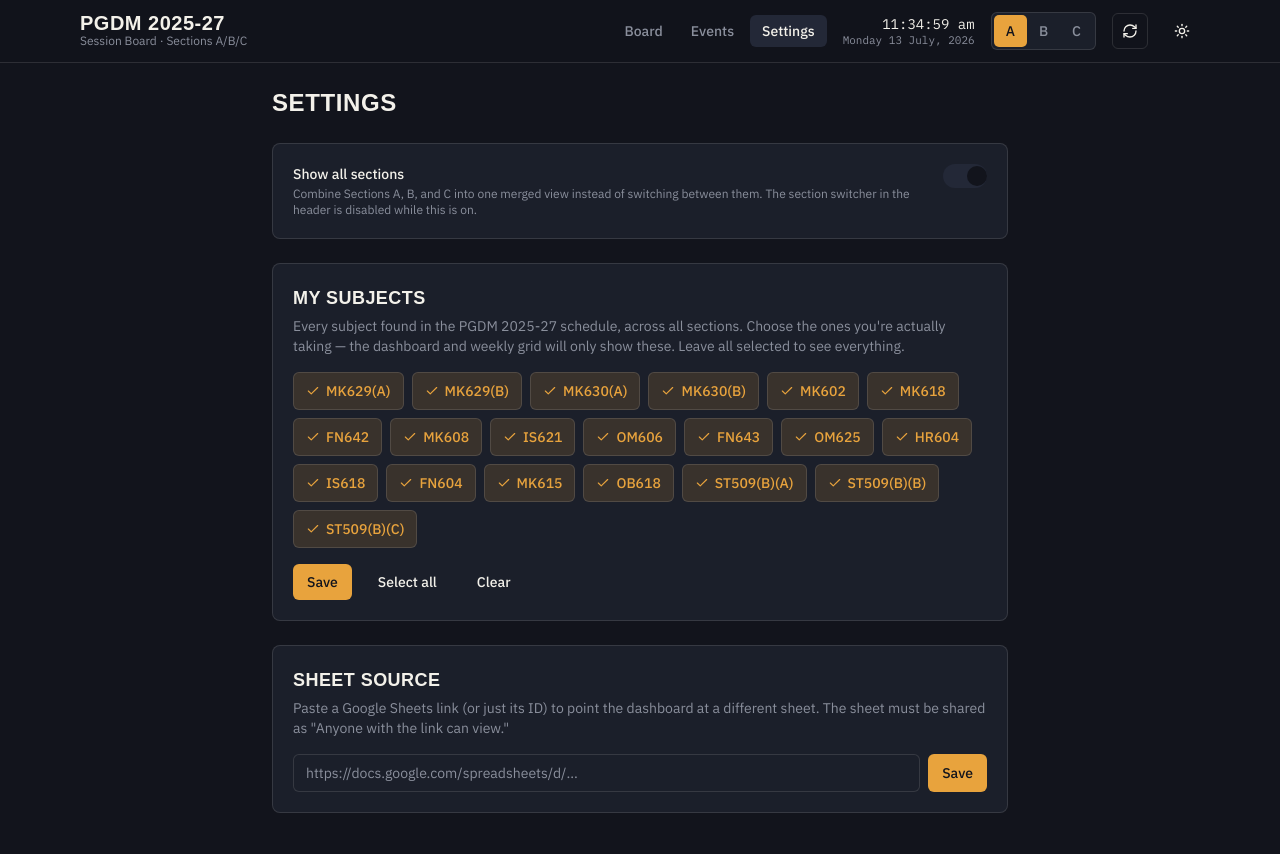
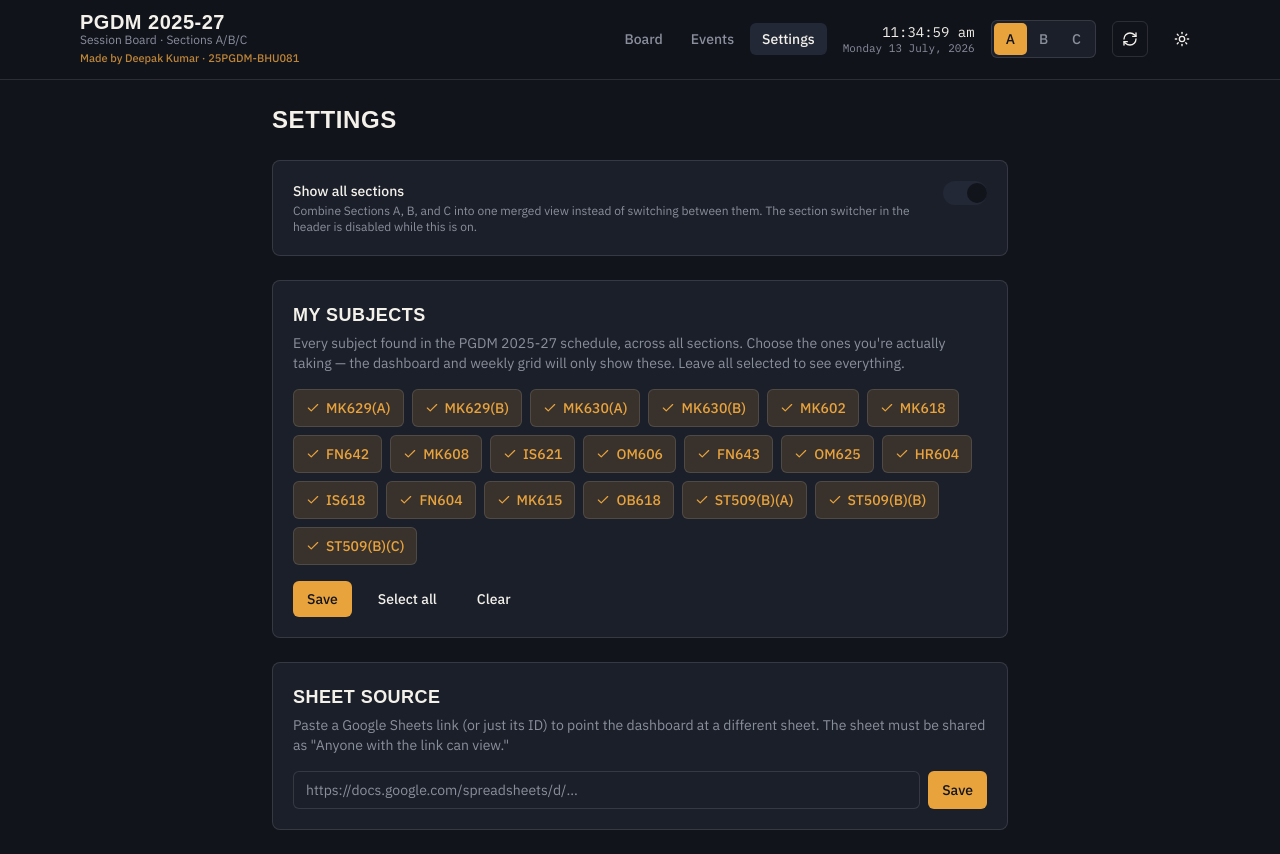
Before and after one commit to 14deepak22-eng/pgdm-timetable, a Next.js app in the folder pgdm-timetable/: page /settings in a window 1280 px wide. Built offline with nearby package versions, Linux system fonts and the light colour scheme; no server answers; a web font is replaced by a local one.

Commit message:
Update Header.tsx

```diff
--- a/pgdm-timetable/components/layout/Header.tsx
+++ b/pgdm-timetable/components/layout/Header.tsx
@@ -4,6 +4,7 @@ import { RefreshCw } from 'lucide-react';
 import { useLiveClock } from '@/hooks/useLiveClock';
 import { useSchedule } from '@/components/providers/ScheduleProvider';
 import { formatClockTime, formatFullDate } from '@/lib/utils/date';
+import { CREATOR_CREDIT } from '@/lib/sheet/constants';
 import { Nav } from './Nav';
 import { SectionSwitcher } from './SectionSwitcher';
 import { ThemeToggle } from '@/components/shared/ThemeToggle';
@@ -25,6 +26,7 @@ export function Header() {
             <p className="text-muted text-xs">
               Session Board · {showAllSections ? 'All Sections' : 'Sections A/B/C'}
             </p>
+            <p className="text-accent/80 mt-0.5 text-[11px] font-medium">{CREATOR_CREDIT}</p>
           </div>
           <div className="sm:hidden">
             <ThemeToggle />
```
